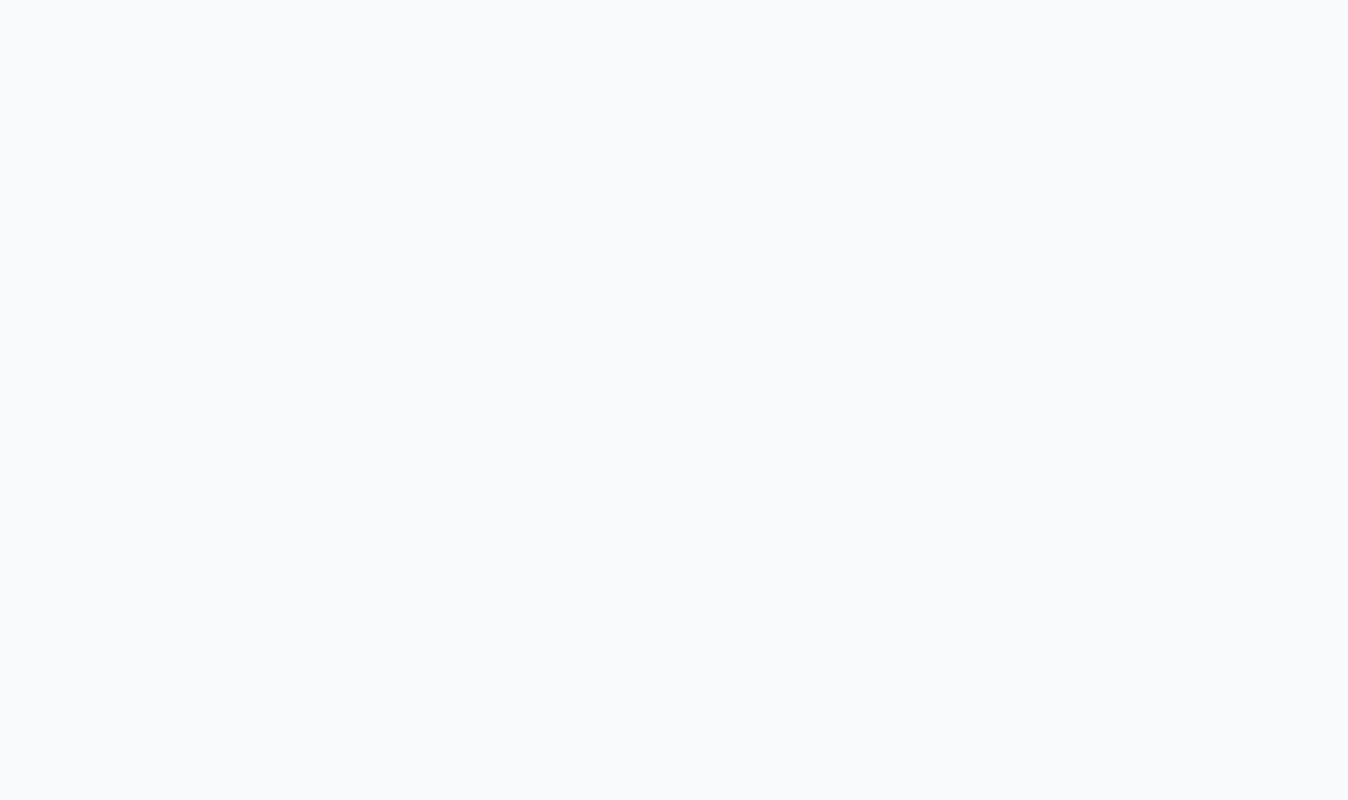
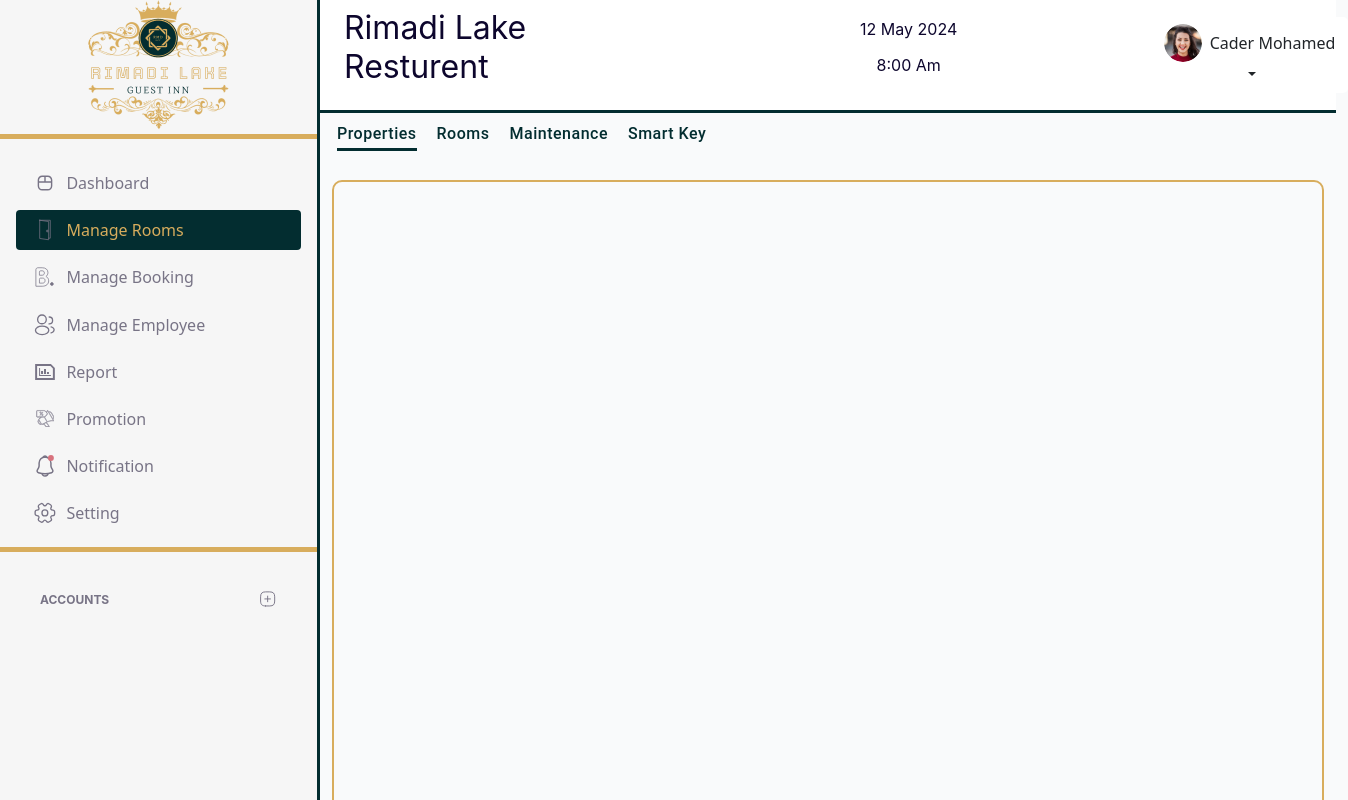
Before and after one commit to MahthyHasan/Rimadi, a React (Create React App) app in the folder Frontend/AdminUi/rhms/: page /manageR/properties/addProperties in a window 1280 px wide. Before the commit this address had no page. Shown: the top 800 px of the page, 1348 px wide, since content can reach past the window. Built offline with nearby package versions, Linux system fonts and the light colour scheme.

Commit message:
update changes

```diff
--- a/Frontend/AdminUi/rhms/src/App.js
+++ b/Frontend/AdminUi/rhms/src/App.js
@@ -5,6 +5,7 @@ import Overview from "./Componets/DashBoard/Pages/Overview";
 import Expenses from "./Componets/DashBoard/Pages/Expenses";
 import Bill from "./Componets/DashBoard/Pages/Bill";
 import Properties from "./Componets/ManageRoom/Pages/Properties";
+import AddPropertise from "./Componets/ManageRoom/Pages/AddPropertise";
 
 function App() {
   return (
@@ -16,6 +17,8 @@ function App() {
          <Route path="/dashboard/bill" element={<Bill />} />
          <Route path="/manageR" element={<Properties />} />
          <Route path="/manageR/properties" element={<Properties />} />
+         <Route path="/manageR/properties/addProperties" element={<AddPropertise />} />
+
       </Routes>
     </div>
   );
--- /dev/null
+++ b/Frontend/AdminUi/rhms/src/Componets/ManageRoom/Pages/AddPropertise.js
@@ -0,0 +1,30 @@
+import React from 'react'
+import Layout from '../../../Layout/Layout';
+import TopNavigationBar from '../Components/TopNavigationBar';
+
+const tabs = [
+	{ label: "Properties", link: "/manageR/properties" },
+	{ label: "Rooms", link: "/manageR/Rooms" },
+	{ label: "Maintenance", link: "/manageR/Maintenance" },
+	{ label: "Smart Key", link: "/manageR/smartKey" },
+];
+
+function AddPropertise() {
+  return (
+    <Layout>
+        <div className='container'>
+            <div className='top-Navigation-bar'>
+                <TopNavigationBar tabs={tabs} />
+            </div>
+            <div className='add-property-total-box'>
+                <div className='row'>
+
+                </div>
+            </div>
+        </div>
+
+    </Layout>
+  )
+}
+
+export default AddPropertise
--- a/Frontend/AdminUi/rhms/src/Componets/ManageRoom/Pages/Properties.js
+++ b/Frontend/AdminUi/rhms/src/Componets/ManageRoom/Pages/Properties.js
@@ -147,6 +147,10 @@ function Properties() {
             </div>
 					</div>
 				</div>
+        <div className="d-flex flex-row-reverse mt-4">
+		<button className='action-button-booking-request'>Add a Property</button>
+
+        </div>
 			</div>
 		</Layout>
 	);
--- a/Frontend/AdminUi/rhms/src/Componets/ManageRoom/Pages/mrPage.css
+++ b/Frontend/AdminUi/rhms/src/Componets/ManageRoom/Pages/mrPage.css
@@ -15,3 +15,16 @@
     text-align: center;
     width: 22.70119rem;
 }
+
+.add-property-total-box{
+    margin-top: 1.7rem;
+    padding-right: 2.75rem !important;
+    padding-left: 2.75rem !important;
+    width: 62rem !important;
+    height: 45.4375rem !important;
+    border: 2px solid #d8ad5d;
+    border-radius: 10px;
+    padding: 5%;
+    padding-top: 4.73rem !important;
+    padding-bottom: 1.5rem !important;
+}
```
Also changed, not shown: 1 other file (tests, documents, lock files or other folders).
